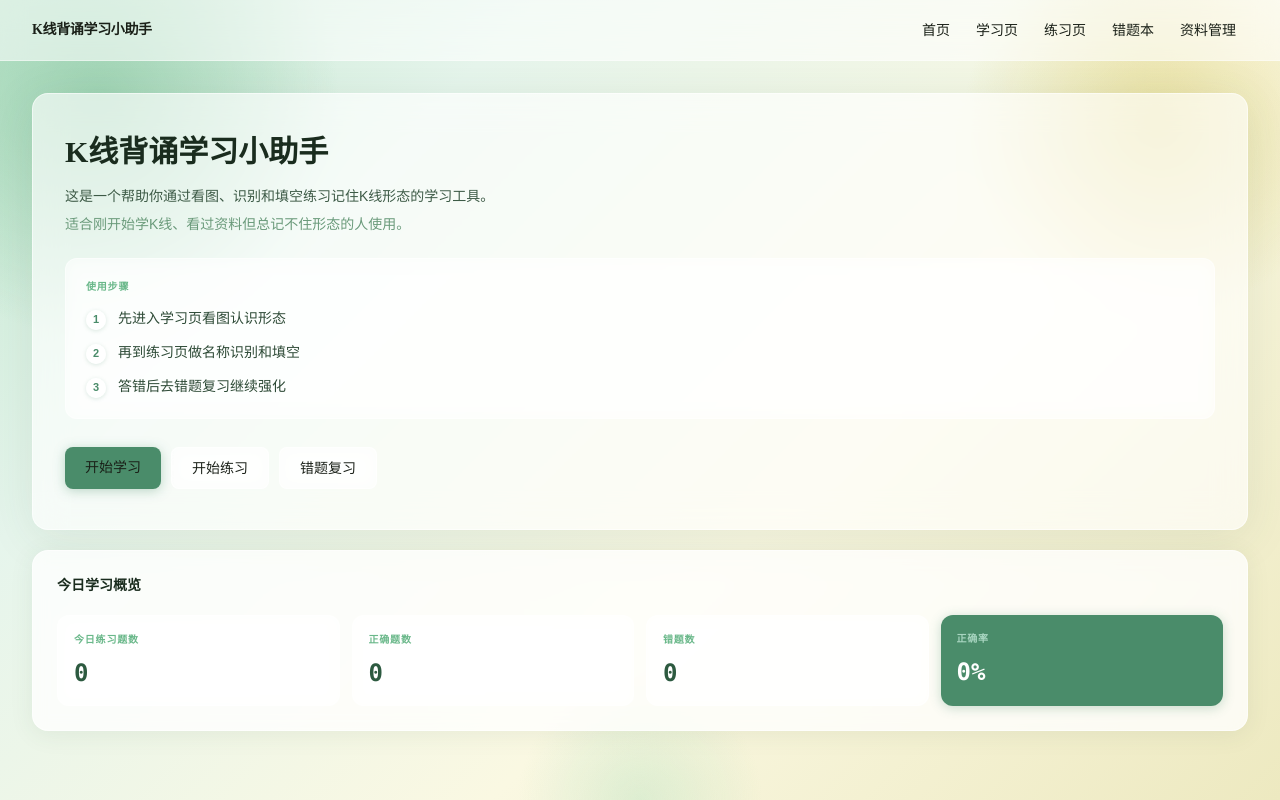
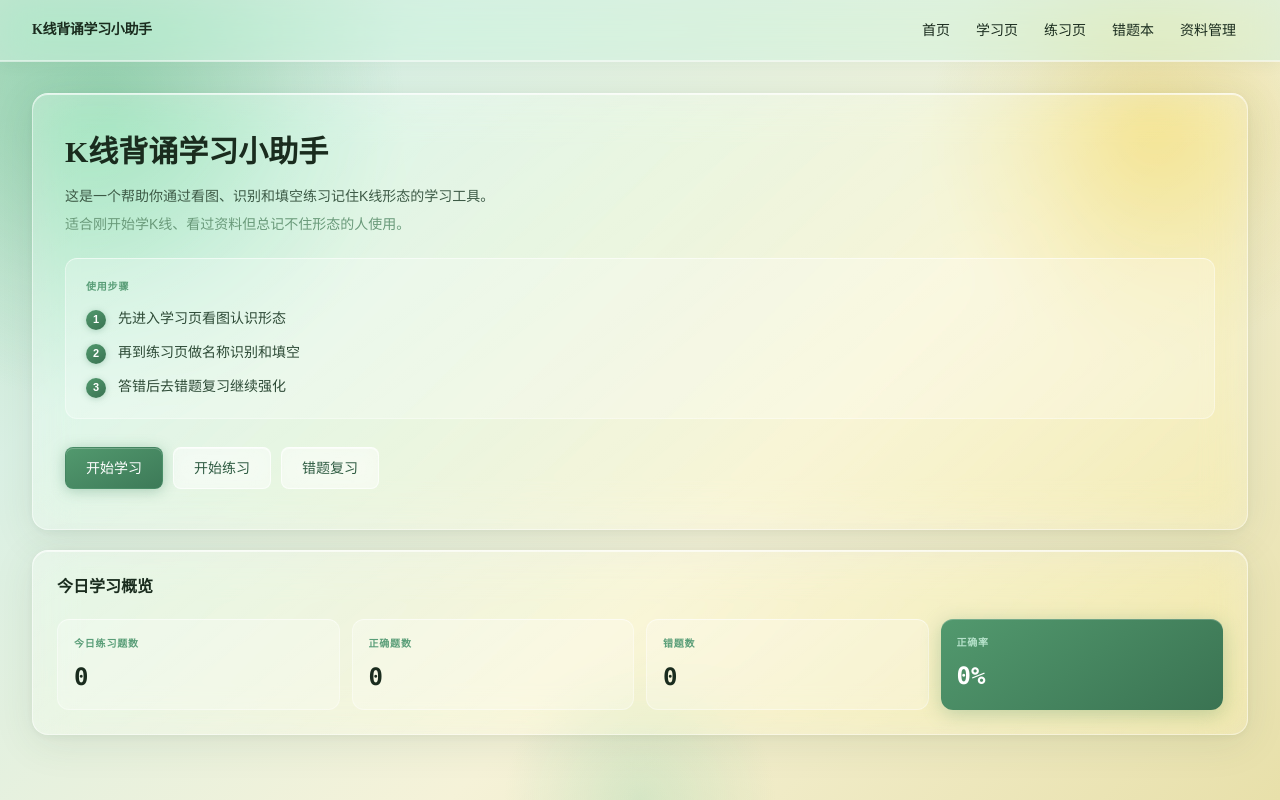
Before and after one commit to xieyitong6-lab/kline-learning-mvp, a Next.js app: page / in a window 1280 px wide. Built offline with nearby package versions, Linux system fonts and the light colour scheme.

Commit message:
fix: real glassmorphism — transparent glass, asymmetric borders, inset highlight

```diff
--- a/app/globals.css
+++ b/app/globals.css
@@ -15,9 +15,9 @@ html {
 
 body {
   margin: 0;
-  color: #1a2018;
+  color: #1a2c1e;
   font-family: var(--font-sans), sans-serif;
-  background: linear-gradient(135deg, #c2e8d0 0%, #e6f5ec 26%, #faf8e2 62%, #ede9c0 100%);
+  background: linear-gradient(135deg, #b8e0c8 0%, #daf0e4 22%, #f5f2d8 60%, #e8e0aa 100%);
   background-attachment: fixed;
   min-height: 100vh;
 }
@@ -35,3 +35,167 @@ button,
 input {
   font: inherit;
 }
+
+/* ─── Glass Design System ─────────────────────────────────────── */
+
+/*
+ * 真正的毛玻璃：
+ * - 背景透明度 20-30%（不是 78%）
+ * - 上边框比其他三边亮（模拟光线从上方打来）
+ * - inset 顶部高光线（玻璃内折射）
+ * - saturate(1.4) 让背景渐变颜色透过玻璃更鲜艳
+ */
+.glass-card {
+  background: linear-gradient(
+    145deg,
+    rgba(255, 255, 255, 0.32) 0%,
+    rgba(255, 255, 255, 0.16) 100%
+  );
+  backdrop-filter: blur(20px) saturate(1.5);
+  -webkit-backdrop-filter: blur(20px) saturate(1.5);
+  border: 1px solid rgba(255, 255, 255, 0.42);
+  border-top-color: rgba(255, 255, 255, 0.72);
+  border-left-color: rgba(255, 255, 255, 0.55);
+  box-shadow:
+    0 8px 40px rgba(45, 90, 60, 0.10),
+    0 2px 8px rgba(45, 90, 60, 0.06),
+    inset 0 1px 0 rgba(255, 255, 255, 0.62);
+  border-radius: 1rem;
+}
+
+/* 嵌套在 glass-card 内部的小面板 */
+.glass-inner {
+  background: rgba(255, 255, 255, 0.24);
+  border: 1px solid rgba(255, 255, 255, 0.38);
+  border-top-color: rgba(255, 255, 255, 0.58);
+  border-radius: 0.75rem;
+}
+
+/* 图片容器 / 浅色背景区 */
+.glass-surface {
+  background: rgba(255, 255, 255, 0.55);
+  border: 1px solid rgba(255, 255, 255, 0.65);
+  border-top-color: rgba(255, 255, 255, 0.88);
+  border-radius: 0.75rem;
+}
+
+/* 输入框：必须接近不透明，保证可读性 */
+.glass-input {
+  background: rgba(255, 255, 255, 0.88);
+  border: 1px solid rgba(255, 255, 255, 0.65);
+  border-bottom-color: rgba(180, 220, 200, 0.70);
+  transition: background 0.15s, border-color 0.15s, box-shadow 0.15s;
+}
+
+.glass-input:focus {
+  background: rgba(255, 255, 255, 0.97);
+  border-color: #4a8c6a;
+  box-shadow: 0 0 0 3px rgba(74, 140, 106, 0.14);
+  outline: none;
+}
+
+/* 主按钮：渐变绿 + 内高光 + hover 上浮 */
+.btn-primary {
+  background: linear-gradient(155deg, #52996e 0%, #3d7a58 100%);
+  box-shadow:
+    0 2px 14px rgba(74, 140, 106, 0.38),
+    inset 0 1px 0 rgba(255, 255, 255, 0.22);
+  color: #fff;
+  border: 1px solid rgba(74, 140, 106, 0.40);
+  transition: all 0.2s cubic-bezier(0.34, 1.56, 0.64, 1);
+}
+
+.btn-primary:hover {
+  background: linear-gradient(155deg, #459060 0%, #2d644a 100%);
+  box-shadow:
+    0 5px 22px rgba(74, 140, 106, 0.46),
+    inset 0 1px 0 rgba(255, 255, 255, 0.22);
+  transform: translateY(-1px);
+}
+
+.btn-primary:active {
+  transform: translateY(0);
+  box-shadow: 0 2px 10px rgba(74, 140, 106, 0.35), inset 0 1px 0 rgba(255,255,255,0.22);
+}
+
+.btn-primary:disabled {
+  opacity: 0.42;
+  cursor: not-allowed;
+  transform: none;
+  box-shadow: none;
+}
+
+/* 次要按钮：玻璃质感 */
+.btn-ghost {
+  background: rgba(255, 255, 255, 0.40);
+  border: 1px solid rgba(255, 255, 255, 0.65);
+  border-top-color: rgba(255, 255, 255, 0.82);
+  color: #2d5a40;
+  backdrop-filter: blur(10px);
+  -webkit-backdrop-filter: blur(10px);
+  box-shadow: inset 0 1px 0 rgba(255, 255, 255, 0.55);
+  transition: all 0.18s ease;
+}
+
+.btn-ghost:hover {
+  background: rgba(255, 255, 255, 0.60);
+  border-color: rgba(255, 255, 255, 0.80);
+  box-shadow: inset 0 1px 0 rgba(255, 255, 255, 0.70);
+}
+
+/* 危险按钮 */
+.btn-danger {
+  background: rgba(255, 245, 245, 0.70);
+  border: 1px solid rgba(252, 165, 165, 0.50);
+  color: #dc2626;
+  transition: background 0.15s;
+}
+
+.btn-danger:hover {
+  background: rgba(254, 226, 226, 0.80);
+}
+
+/* 选项按钮（练习页名称识别） */
+.option-btn {
+  background: rgba(255, 255, 255, 0.40);
+  border: 1px solid rgba(255, 255, 255, 0.55);
+  color: #3d5a46;
+  text-align: left;
+  transition: all 0.15s ease;
+  backdrop-filter: blur(8px);
+  -webkit-backdrop-filter: blur(8px);
+}
+
+.option-btn:hover {
+  background: rgba(255, 255, 255, 0.62);
+  border-color: rgba(180, 220, 200, 0.70);
+}
+
+.option-btn.selected {
+  background: linear-gradient(135deg, #52996e 0%, #3d7a58 100%);
+  border-color: rgba(74, 140, 106, 0.40);
+  color: #fff;
+  box-shadow: 0 2px 12px rgba(74, 140, 106, 0.32), inset 0 1px 0 rgba(255,255,255,0.20);
+}
+
+/* 标签 label 统一样式 */
+.label-tag {
+  font-size: 10px;
+  font-weight: 600;
+  letter-spacing: 0.08em;
+  text-transform: uppercase;
+  color: #5a9e78;
+}
+
+/* 分隔线 */
+.glass-divider {
+  height: 1px;
+  background: linear-gradient(
+    90deg,
+    transparent 0%,
+    rgba(255, 255, 255, 0.55) 30%,
+    rgba(255, 255, 255, 0.55) 70%,
+    transparent 100%
+  );
+  margin: 1.25rem 0;
+}
--- a/app/layout.tsx
+++ b/app/layout.tsx
@@ -35,19 +35,49 @@ export default function RootLayout({
         />
       </head>
       <body className="antialiased">
-        {/* 光源氛围层 */}
+        {/* 环境光球层 —— 模拟从左上绿光、右上金光、下方冷绿散射 */}
         <div className="pointer-events-none fixed inset-0 -z-10 overflow-hidden">
-          <div className="absolute -left-40 -top-40 h-[520px] w-[520px] rounded-full bg-[radial-gradient(circle,rgba(120,190,148,0.55)_0%,transparent_65%)]" />
-          <div className="absolute -right-24 -top-24 h-[440px] w-[440px] rounded-full bg-[radial-gradient(circle,rgba(215,198,88,0.48)_0%,transparent_62%)]" />
-          <div className="absolute bottom-0 left-1/2 h-72 w-72 -translate-x-1/2 translate-y-1/2 rounded-full bg-[radial-gradient(circle,rgba(160,220,185,0.30)_0%,transparent_60%)]" />
+          {/* 左上：主绿光源 */}
+          <div
+            className="absolute -left-48 -top-48 h-[600px] w-[600px] rounded-full"
+            style={{
+              background:
+                "radial-gradient(circle, rgba(100,188,140,0.52) 0%, rgba(100,188,140,0.15) 45%, transparent 70%)",
+            }}
+          />
+          {/* 右上：金黄暖光 */}
+          <div
+            className="absolute -right-28 -top-28 h-[480px] w-[480px] rounded-full"
+            style={{
+              background:
+                "radial-gradient(circle, rgba(220,195,80,0.48) 0%, rgba(220,195,80,0.12) 42%, transparent 66%)",
+            }}
+          />
+          {/* 底部：淡绿收光 */}
+          <div
+            className="absolute bottom-0 left-1/2 h-80 w-80 -translate-x-1/2 translate-y-1/2 rounded-full"
+            style={{
+              background:
+                "radial-gradient(circle, rgba(140,210,175,0.28) 0%, transparent 60%)",
+            }}
+          />
         </div>
 
         {/* 导航 */}
-        <header className="sticky top-0 z-20 border-b border-white/40 bg-white/55 backdrop-blur-md">
+        <header
+          className="sticky top-0 z-20"
+          style={{
+            background: "rgba(210,240,225,0.55)",
+            backdropFilter: "blur(18px) saturate(1.4)",
+            WebkitBackdropFilter: "blur(18px) saturate(1.4)",
+            borderBottom: "1px solid rgba(255,255,255,0.48)",
+            boxShadow: "0 1px 0 rgba(255,255,255,0.55), 0 2px 16px rgba(45,90,60,0.07)",
+          }}
+        >
           <div className="mx-auto flex max-w-7xl flex-col gap-3 px-5 py-3.5 sm:flex-row sm:items-center sm:justify-between sm:px-6 lg:px-8">
             <Link
               href="/"
-              className="font-display text-sm font-semibold tracking-tight text-[#2D5A40]"
+              className="font-display text-sm font-semibold tracking-tight text-[#1a2c1e]"
             >
               {PRODUCT_NAME}
             </Link>
@@ -56,7 +86,7 @@ export default function RootLayout({
                 <Link
                   key={item.href}
                   href={item.href}
-                  className="rounded-lg px-3 py-1.5 text-sm text-[#4A7A5A] transition-colors hover:bg-white/50 hover:text-[#2D5A40]"
+                  className="rounded-lg px-3 py-1.5 text-sm text-[#3d5a46] transition-colors hover:bg-[rgba(255,255,255,0.45)] hover:text-[#1a2c1e]"
                 >
                   {item.label}
                 </Link>
--- a/app/page.tsx
+++ b/app/page.tsx
@@ -8,29 +8,33 @@ const steps = ["先进入学习页看图认识形态", "再到练习页做名称
 export default function HomePage() {
   return (
     <div className="space-y-5">
-      {/* Hero — 最强玻璃，最有氛围感 */}
-      <section className="rounded-2xl border border-white/55 bg-white/62 px-8 py-8 shadow-[0_8px_48px_rgba(45,90,60,0.10)] backdrop-blur-lg md:py-10">
-        <h1 className="font-display text-2xl font-semibold text-[#1A2C1E] sm:text-3xl">
+      {/* Hero */}
+      <section className="glass-card px-8 py-8 md:py-10">
+        <h1 className="font-display text-2xl font-semibold text-[#1a2c1e] sm:text-3xl">
           {PRODUCT_NAME}
         </h1>
 
-        <p className="mt-3 max-w-xl text-sm leading-7 text-[#3D5A46]">
+        <p className="mt-3 max-w-xl text-sm leading-7 text-[#3d5a46]">
           这是一个帮助你通过看图、识别和填空练习记住K线形态的学习工具。
         </p>
 
-        <p className="mt-1 text-sm text-[#6A9A7A]">
+        <p className="mt-1 text-sm text-[#6a9a7a]">
           适合刚开始学K线、看过资料但总记不住形态的人使用。
         </p>
 
-        {/* 步骤 — 半透明内嵌面板 */}
-        <div className="mt-6 rounded-xl border border-white/50 bg-white/40 px-5 py-5 backdrop-blur-sm">
-          <p className="text-[10px] font-semibold uppercase tracking-[0.08em] text-[#6AB88A]">
-            使用步骤
-          </p>
+        {/* 步骤 */}
+        <div className="glass-inner mt-6 px-5 py-5">
+          <p className="label-tag">使用步骤</p>
           <ol className="mt-3.5 space-y-3">
             {steps.map((step, index) => (
-              <li key={step} className="flex items-start gap-3 text-sm text-[#2D4A36]">
-                <span className="mt-0.5 flex h-5 w-5 shrink-0 items-center justify-center rounded-full bg-white/80 text-[11px] font-semibold text-[#4A8C6A] shadow-[0_1px_4px_rgba(74,140,106,0.20)]">
+              <li key={step} className="flex items-start gap-3 text-sm text-[#2d4a36]">
+                <span
+                  className="mt-0.5 flex h-5 w-5 shrink-0 items-center justify-center rounded-full text-[11px] font-semibold text-white"
+                  style={{
+                    background: "linear-gradient(145deg, #52996e, #3a7352)",
+                    boxShadow: "0 1px 6px rgba(74,140,106,0.35)",
+                  }}
+                >
                   {index + 1}
                 </span>
                 {step}
@@ -41,22 +45,13 @@ export default function HomePage() {
 
         {/* 按钮 */}
         <div className="mt-7 flex flex-wrap gap-2.5">
-          <Link
-            href="/learn"
-            className="rounded-lg bg-[#4A8C6A] px-5 py-2.5 text-sm font-medium text-white shadow-[0_2px_12px_rgba(74,140,106,0.35)] transition-all hover:bg-[#3D7A5A] hover:shadow-[0_4px_16px_rgba(74,140,106,0.40)]"
-          >
+          <Link href="/learn" className="btn-primary rounded-lg px-5 py-2.5 text-sm font-medium">
             开始学习
           </Link>
-          <Link
-            href="/practice"
-            className="rounded-lg border border-white/60 bg-white/50 px-5 py-2.5 text-sm font-medium text-[#2D5A40] backdrop-blur-sm transition-colors hover:bg-white/68"
-          >
+          <Link href="/practice" className="btn-ghost rounded-lg px-5 py-2.5 text-sm font-medium">
             开始练习
           </Link>
-          <Link
-            href="/mistakes"
-            className="rounded-lg border border-white/60 bg-white/50 px-5 py-2.5 text-sm font-medium text-[#2D5A40] backdrop-blur-sm transition-colors hover:bg-white/68"
-          >
+          <Link href="/mistakes" className="btn-ghost rounded-lg px-5 py-2.5 text-sm font-medium">
             错题复习
           </Link>
         </div>
--- a/components/overview-panel.tsx
+++ b/components/overview-panel.tsx
@@ -30,20 +30,27 @@ export function OverviewPanel() {
     <SectionCard title="今日学习概览">
       <div className="grid gap-3 sm:grid-cols-2 md:grid-cols-4">
         {metricLabels.map((metric) => (
-          <div
-            key={metric.key}
-            className="rounded-xl border border-white/50 bg-white/45 px-4 py-4 backdrop-blur-sm"
-          >
-            <p className="text-[10px] font-semibold uppercase tracking-[0.08em] text-[#6AB88A]">
-              {metric.label}
-            </p>
-            <p className="mt-2.5 font-mono text-2xl font-semibold text-[#2D5A40]">
+          <div key={metric.key} className="glass-inner px-4 py-4">
+            <p className="label-tag">{metric.label}</p>
+            <p className="mt-2.5 font-mono text-2xl font-semibold text-[#1a2c1e]">
               {progress[metric.key]}
             </p>
           </div>
         ))}
-        <div className="rounded-xl bg-[#4A8C6A] px-4 py-4 shadow-[0_2px_12px_rgba(74,140,106,0.30)]">
-          <p className="text-[10px] font-semibold uppercase tracking-[0.08em] text-[#A8D5C0]">
+
+        {/* 正确率：实心绿，唯一强调色 */}
+        <div
+          className="rounded-xl px-4 py-4"
+          style={{
+            background: "linear-gradient(145deg, #52996e 0%, #3a7352 100%)",
+            boxShadow:
+              "0 4px 20px rgba(74,140,106,0.32), inset 0 1px 0 rgba(255,255,255,0.22)",
+          }}
+        >
+          <p
+            className="text-[10px] font-semibold uppercase tracking-[0.08em]"
+            style={{ color: "rgba(200,240,220,0.85)" }}
+          >
             正确率
           </p>
           <p className="mt-2.5 font-mono text-2xl font-semibold text-white">
--- a/components/section-card.tsx
+++ b/components/section-card.tsx
@@ -16,19 +16,14 @@ export function SectionCard({
   className,
 }: SectionCardProps) {
   return (
-    <section
-      className={cn(
-        "rounded-2xl border border-white/55 bg-white/78 p-6 shadow-[0_4px_24px_rgba(45,90,60,0.08)] backdrop-blur",
-        className,
-      )}
-    >
+    <section className={cn("glass-card p-6", className)}>
       {(title || description) && (
         <div className="mb-5">
           {title && (
-            <h2 className="text-sm font-semibold text-[#1A2C1E]">{title}</h2>
+            <h2 className="font-display text-base font-semibold text-[#1a2c1e]">{title}</h2>
           )}
           {description && (
-            <p className="mt-1.5 text-sm text-[#6A9A7A]">{description}</p>
+            <p className="mt-1.5 text-sm text-[#6a9a7a]">{description}</p>
           )}
         </div>
       )}
```
Also changed, not shown: components/learn-client.tsx (+24 -40 lines), components/manage-client.tsx (+47 -35 lines), components/mistakes-client.tsx (+12 -10 lines), components/pill.tsx (+9 -5 lines), components/practice-client.tsx (+37 -82 lines).
